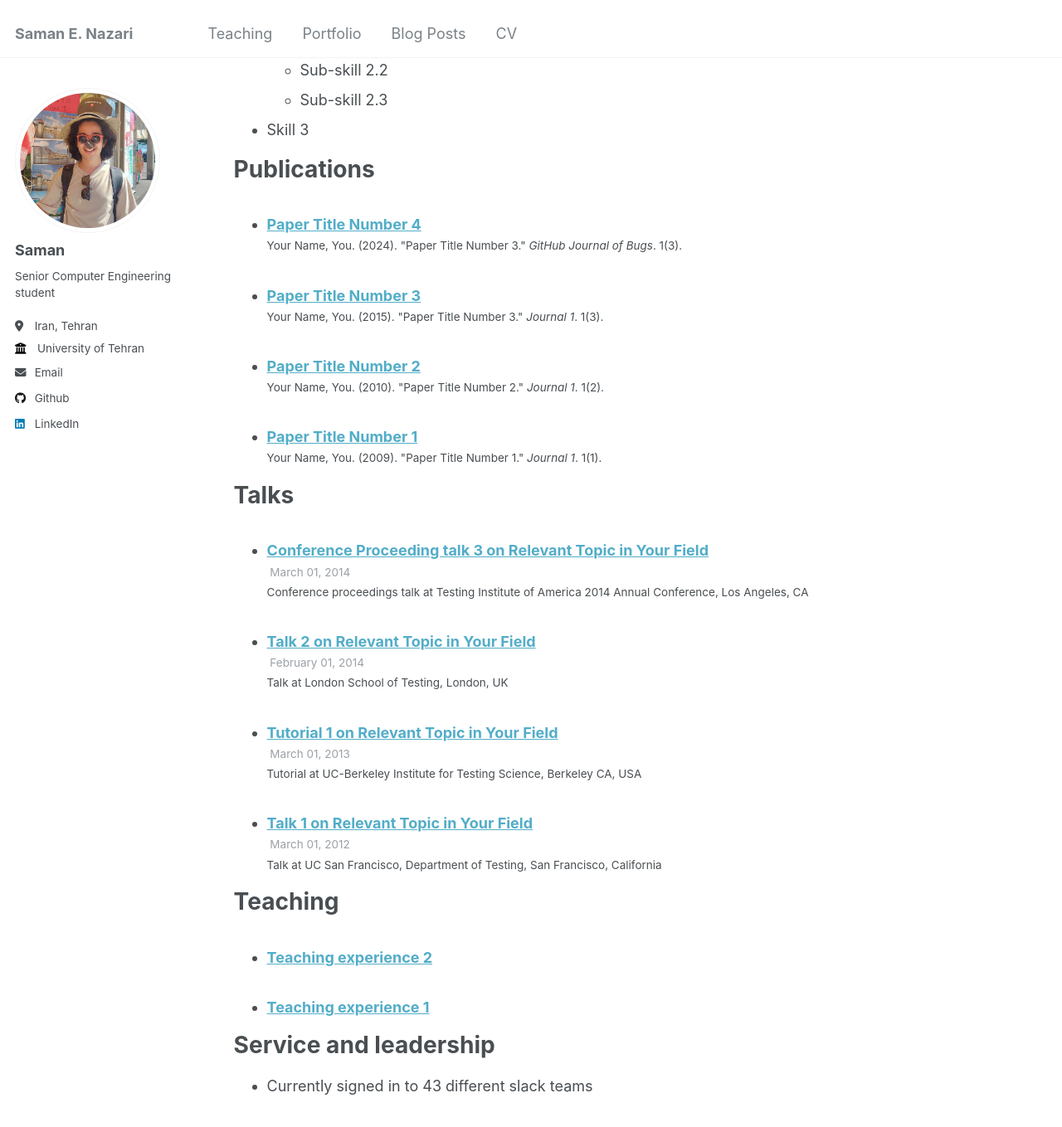
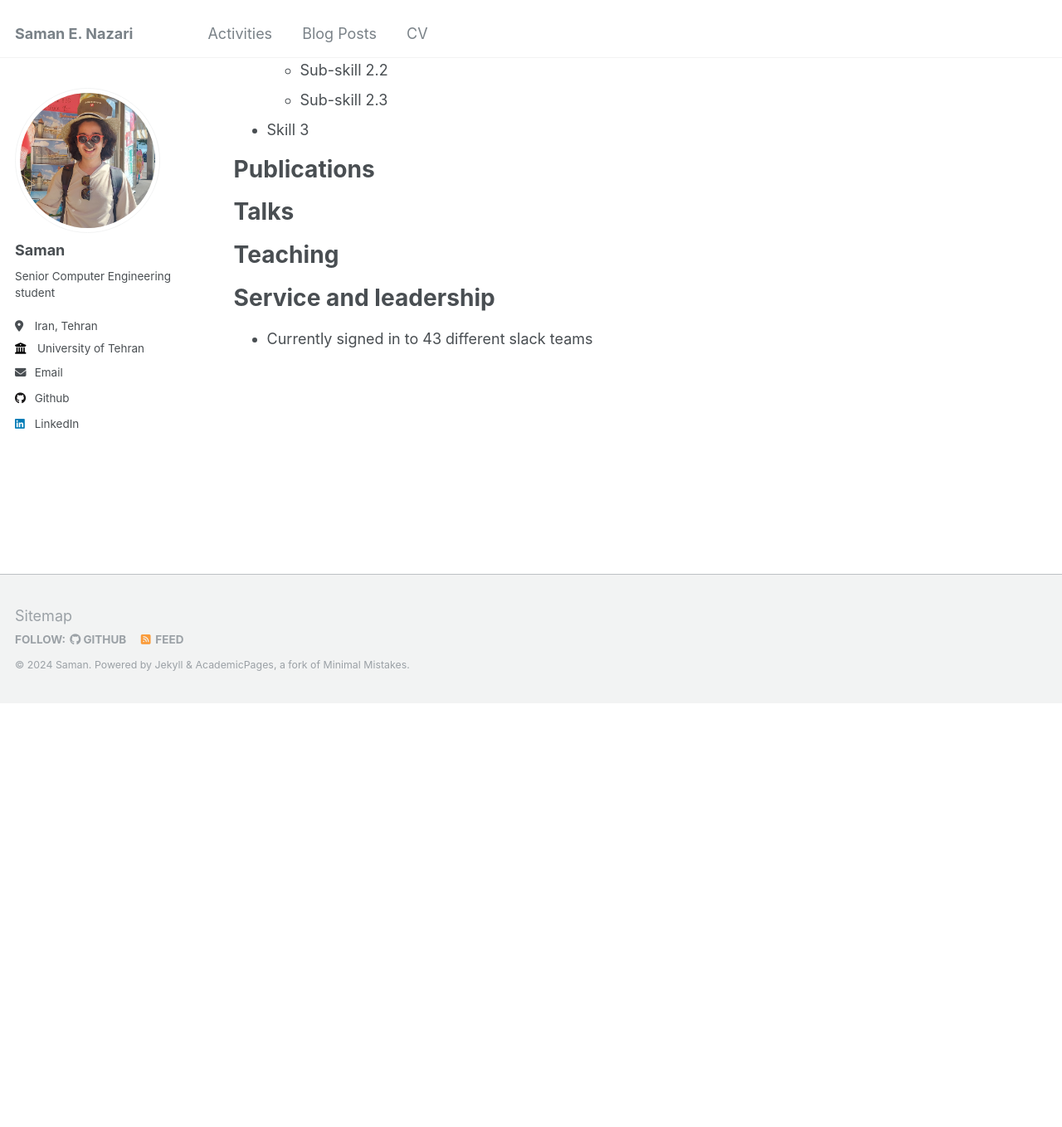
Before and after one commit to SamanEN/SamanEN.github.io, a Jekyll site: the page built from _pages/cv.md, in a window 1280 px wide and 1400 px high, scrolled down 899 px. Shown: the top 1359 px of the window at 83% size. Built offline with Jekyll 4.4.1, drawn with Linux system fonts in a browser that asks for light colours; after the commit the page ends 1746 px from its top, so only the background shows below that.

Commit message:
Modify nav bar
Remove unnecessary pages

```diff
--- a/_config.yml
+++ b/_config.yml
@@ -199,20 +199,7 @@ kramdown:
 
 
 # These settings control the types of collections used by the template
-collections:
-  teaching:
-    output: true
-    permalink: /:collection/:path/
-  publications:
-    output: true
-    permalink: /:collection/:path/
-  portfolio:
-    output: true
-    permalink: /:collection/:path/
-  talks:
-    output: true
-    permalink: /:collection/:path/
-
+# collections:
 
 # These settings control how pages and collections are included in the site
 defaults:
--- a/_data/navigation.yml
+++ b/_data/navigation.yml
@@ -5,11 +5,8 @@
 # prevent it from being included in the site.
 
 main:
-  - title: "Teaching"
-    url: /teaching/
-
-  - title: "Portfolio"
-    url: /portfolio/
+  - title: "Activities"
+    url: /activities/
 
   - title: "Blog Posts"
     url: /year-archive/
--- a/_pages/publications.html
+++ /dev/null
@@ -1,33 +0,0 @@
----
-layout: archive
-title: "Publications"
-permalink: /publications/
-author_profile: true
----
-
-{% if site.author.googlescholar %}
-  <div class="wordwrap">You can also find my articles on <a href="{{site.author.googlescholar}}">my Google Scholar profile</a>.</div>
-{% endif %}
-
-{% include base_path %}
-
-<!-- New style rendering if publication categories are defined -->
-{% if site.publication_category %}
-  {% for category in site.publication_category  %}
-    {% assign title_shown = false %}
-    {% for post in site.publications reversed %}
-      {% if post.category != category[0] %}
-        {% continue %}
-      {% endif %}
-      {% unless title_shown %}
-        <h2>{{ category[1].title }}</h2><hr />
-        {% assign title_shown = true %}
-      {% endunless %}
-      {% include archive-single.html %}
-    {% endfor %}
-  {% endfor %}
-{% else %}
-  {% for post in site.publications reversed %}
-    {% include archive-single.html %}
-  {% endfor %}
-{% endif %}
--- a/_publications/2009-10-01-paper-title-number-1.md
+++ /dev/null
@@ -1,14 +0,0 @@
----
-title: "Paper Title Number 1"
-collection: publications
-category: manuscripts
-permalink: /publication/2009-10-01-paper-title-number-1
-excerpt: 'This paper is about the number 1. The number 2 is left for future work.'
-date: 2009-10-01
-venue: 'Journal 1'
-slidesurl: 'http://academicpages.github.io/files/slides1.pdf'
-paperurl: 'http://academicpages.github.io/files/paper1.pdf'
-citation: 'Your Name, You. (2009). &quot;Paper Title Number 1.&quot; <i>Journal 1</i>. 1(1).'
----
-
-The contents above will be part of a list of publications, if the user clicks the link for the publication than the contents of section will be rendered as a full page, allowing you to provide more information about the paper for the reader. When publications are displayed as a single page, the contents of the above "citation" field will automatically be included below this section in a smaller font.
--- a/_publications/2010-10-01-paper-title-number-2.md
+++ /dev/null
@@ -1,14 +0,0 @@
----
-title: "Paper Title Number 2"
-collection: publications
-category: manuscripts
-permalink: /publication/2010-10-01-paper-title-number-2
-excerpt: 'This paper is about the number 2. The number 3 is left for future work.'
-date: 2010-10-01
-venue: 'Journal 1'
-slidesurl: 'http://academicpages.github.io/files/slides2.pdf'
-paperurl: 'http://academicpages.github.io/files/paper2.pdf'
-citation: 'Your Name, You. (2010). &quot;Paper Title Number 2.&quot; <i>Journal 1</i>. 1(2).'
----
-
-The contents above will be part of a list of publications, if the user clicks the link for the publication than the contents of section will be rendered as a full page, allowing you to provide more information about the paper for the reader. When publications are displayed as a single page, the contents of the above "citation" field will automatically be included below this section in a smaller font.
--- a/_publications/2015-10-01-paper-title-number-3.md
+++ /dev/null
@@ -1,14 +0,0 @@
----
-title: "Paper Title Number 3"
-collection: publications
-category: manuscripts
-permalink: /publication/2015-10-01-paper-title-number-3
-excerpt: 'This paper is about the number 3. The number 4 is left for future work.'
-date: 2015-10-01
-venue: 'Journal 1'
-slidesurl: 'http://academicpages.github.io/files/slides3.pdf'
-paperurl: 'http://academicpages.github.io/files/paper3.pdf'
-citation: 'Your Name, You. (2015). &quot;Paper Title Number 3.&quot; <i>Journal 1</i>. 1(3).'
----
-
-The contents above will be part of a list of publications, if the user clicks the link for the publication than the contents of section will be rendered as a full page, allowing you to provide more information about the paper for the reader. When publications are displayed as a single page, the contents of the above "citation" field will automatically be included below this section in a smaller font.
--- a/_publications/2024-02-17-paper-title-number-4.md
+++ /dev/null
@@ -1,13 +0,0 @@
----
-title: "Paper Title Number 4"
-collection: publications
-category: conferences
-permalink: /publication/2024-02-17-paper-title-number-4
-excerpt: 'This paper is about fixing template issue #693.'
-date: 2024-02-17
-venue: 'GitHub Journal of Bugs'
-paperurl: 'http://academicpages.github.io/files/paper3.pdf'
-citation: 'Your Name, You. (2024). &quot;Paper Title Number 3.&quot; <i>GitHub Journal of Bugs</i>. 1(3).'
----
-
-The contents above will be part of a list of publications, if the user clicks the link for the publication than the contents of section will be rendered as a full page, allowing you to provide more information about the paper for the reader. When publications are displayed as a single page, the contents of the above "citation" field will automatically be included below this section in a smaller font.
--- a/_talks/2012-03-01-talk-1.md
+++ /dev/null
@@ -1,11 +0,0 @@
----
-title: "Talk 1 on Relevant Topic in Your Field"
-collection: talks
-type: "Talk"
-permalink: /talks/2012-03-01-talk-1
-venue: "UC San Francisco, Department of Testing"
-date: 2012-03-01
-location: "San Francisco, California"
----
-
-This is a description of your talk, which is a markdown files that can be all markdown-ified like any other post. Yay markdown!
--- a/_talks/2013-03-01-tutorial-1.md
+++ /dev/null
@@ -1,13 +0,0 @@
----
-title: "Tutorial 1 on Relevant Topic in Your Field"
-collection: talks
-type: "Tutorial"
-permalink: /talks/2013-03-01-tutorial-1
-venue: "UC-Berkeley Institute for Testing Science"
-date: 2013-03-01
-location: "Berkeley CA, USA"
----
-
-[More information here](http://exampleurl.com)
-
-This is a description of your tutorial, note the different field in type. This is a markdown files that can be all markdown-ified like any other post. Yay markdown!
--- a/_talks/2014-02-01-talk-2.md
+++ /dev/null
@@ -1,13 +0,0 @@
----
-title: "Talk 2 on Relevant Topic in Your Field"
-collection: talks
-type: "Talk"
-permalink: /talks/2014-02-01-talk-2
-venue: "London School of Testing"
-date: 2014-02-01
-location: "London, UK"
----
-
-[More information here](http://example2.com)
-
-This is a description of your talk, which is a markdown files that can be all markdown-ified like any other post. Yay markdown!
--- a/_talks/2014-03-01-talk-3.md
+++ /dev/null
@@ -1,11 +0,0 @@
----
-title: "Conference Proceeding talk 3 on Relevant Topic in Your Field"
-collection: talks
-type: "Conference proceedings talk"
-permalink: /talks/2014-03-01-talk-3
-venue: "Testing Institute of America 2014 Annual Conference"
-date: 2014-03-01
-location: "Los Angeles, CA"
----
-
-This is a description of your conference proceedings talk, note the different field in type. You can put anything in this field.
--- a/_teaching/2014-spring-teaching-1.md
+++ /dev/null
@@ -1,20 +0,0 @@
----
-title: "Teaching experience 1"
-collection: teaching
-type: "Undergraduate course"
-permalink: /teaching/2014-spring-teaching-1
-venue: "University 1, Department"
-date: 2014-01-01
-location: "City, Country"
----
-
-This is a description of a teaching experience. You can use markdown like any other post.
-
-Heading 1
-======
-
-Heading 2
-======
-
-Heading 3
-======
--- a/_teaching/2015-spring-teaching-2.md
+++ /dev/null
@@ -1,20 +0,0 @@
----
-title: "Teaching experience 2"
-collection: teaching
-type: "Workshop"
-permalink: /teaching/2015-spring-teaching-1
-venue: "University 1, Department"
-date: 2015-01-01
-location: "City, Country"
----
-
-This is a description of a teaching experience. You can use markdown like any other post.
-
-Heading 1
-======
-
-Heading 2
-======
-
-Heading 3
-======
```
Also changed, not shown: _pages/portfolio.html (deleted, +0 -13 lines), _pages/talkmap.html (deleted, +0 -9 lines), _pages/talks.html (deleted, +0 -16 lines), _pages/teaching.html (deleted, +0 -12 lines), _portfolio/portfolio-1.md (deleted, +0 -7 lines), _portfolio/portfolio-2.html (deleted, +0 -7 lines).
